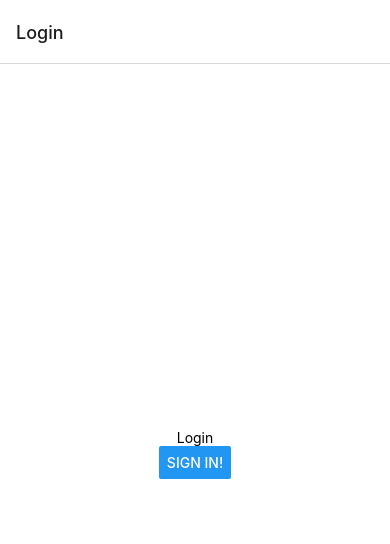
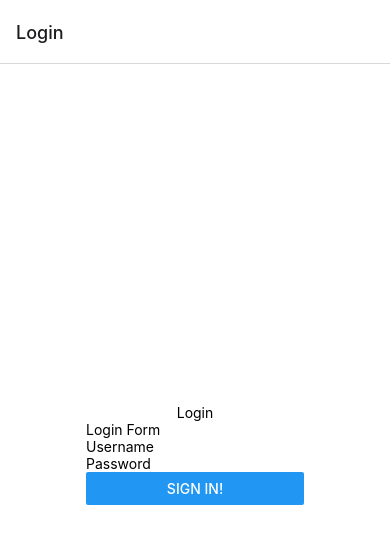
Before and after one commit to sallyzy0123/wbma23-example, a React Native app: screen /Login in a window 390 px wide. Shown: the top 544 px of the page. Built offline with nearby package versions, Linux system fonts and the light colour scheme; no server answers.

Commit message:
login form done

```diff
--- /dev/null
+++ b/components/LoginForm.js
@@ -0,0 +1,77 @@
+import React, {useContext, useEffect} from 'react';
+import PropTypes from 'prop-types';
+import {Button, Text, TextInput, View} from 'react-native';
+import {MainContext} from '../contexts/MainContext';
+import AsyncStorage from '@react-native-async-storage/async-storage';
+import {useAuthentication} from '../hooks/ApiHooks';
+import {Controller, useForm} from 'react-hook-form';
+
+const LoginForm = (props) => {
+    const {setIsLoggedIn} = useContext(MainContext);
+    const {postLogin} = useAuthentication();
+    const {
+        control,
+        handleSubmit,
+        formState: {errors}
+    } = useForm({
+        defaultValues: {username: '', password: ''},
+    });
+
+    const logIn = async (loginData) => {
+        console.log('Login button pressed', loginData);
+        // const data = {username: 'yingzh', password: 'asdfg'};
+        try {
+          const loginResult = await postLogin(loginData);
+          console.log('login', loginResult);
+          await AsyncStorage.setItem('userToken', loginResult.token);
+          setIsLoggedIn(true);
+        } catch (error) {
+          console.warn('logIn', error);
+          // TODO: notify user about failed login attempt
+        }
+    };
+
+  return (
+      <View>
+        <Text>Login Form</Text>
+        <Controller
+          control={control}
+          rules={{required: true, minLength: 3}}
+          render={({field: {onChange, onBlur, value}}) => (
+              <TextInput
+                placeholder="Username"
+                onBlur={onBlur}
+                onChangeText={onChange}
+                value={value}
+              />
+          )}
+          name="username"
+        />
+        {errors.username?.type === 'required' && <Text>is required</Text>}
+        {errors.username?.type === 'minLength' && (<Text>min length is 3 characters</Text>)}
+        <Controller
+          control={control}
+          rules={{required: true, minLength: 5}}
+          render={({field: {onChange, onBlur, value}}) => (
+              <TextInput
+                placeholder="Password"
+                onBlur={onBlur}
+                onChangeText={onChange}
+                value={value}
+                secureTextEntry={true}
+              />
+          )}
+          name="password"
+        />
+        {errors.password && <Text>Password (min.5 chars) is required.</Text>}
+        <Button title="Sign in!" onPress={handleSubmit(logIn)}/>
+      </View>
+
+  )
+}
+
+LoginForm.propTypes = {
+
+}
+
+export default LoginForm
--- a/views/Login.js
+++ b/views/Login.js
@@ -1,31 +1,21 @@
 import React, {useContext, useEffect} from 'react';
-import {StyleSheet,View,Text,Button} from 'react-native';
+import {StyleSheet,View,Text} from 'react-native';
 import PropTypes from 'prop-types';
 import {MainContext} from '../contexts/MainContext';
 import AsyncStorage from '@react-native-async-storage/async-storage';
-import {useAuthentication, useUser} from '../hooks/ApiHooks';
+import {useUser} from '../hooks/ApiHooks';
+import LoginForm from '../components/LoginForm';
 
 const Login = ({navigation}) => {
   const {setIsLoggedIn} = useContext(MainContext);
-  const {postLogin} = useAuthentication();
   const {getUserByToken} = useUser();
 
-  const logIn = async () => {
-      console.log('Login button pressed');
-      const data = {username: 'yingzh', password: 'asdfg'};
-      try {
-        const loginResult = await postLogin(data);
-        console.log('login', loginResult);
-        await AsyncStorage.setItem('userToken', loginResult.token);
-        setIsLoggedIn(true);
-      } catch (error) {
-        console.warn('login', error);
-      }
-  };
 
   const checkToken = async () => {
     try {
        const userToken = await AsyncStorage.getItem('userToken');
+       // if no token available, do nothing
+       if (userToken === null) return;
        const userData = await getUserByToken(userToken);
        console.log('checkToken', userData);
        setIsLoggedIn(true);
@@ -41,7 +31,7 @@
   return (
     <View style={styles.container}>
       <Text>Login</Text>
-      <Button title="Sign in!" onPress={logIn}/>
+      <LoginForm />
     </View>
   );
 };
```
